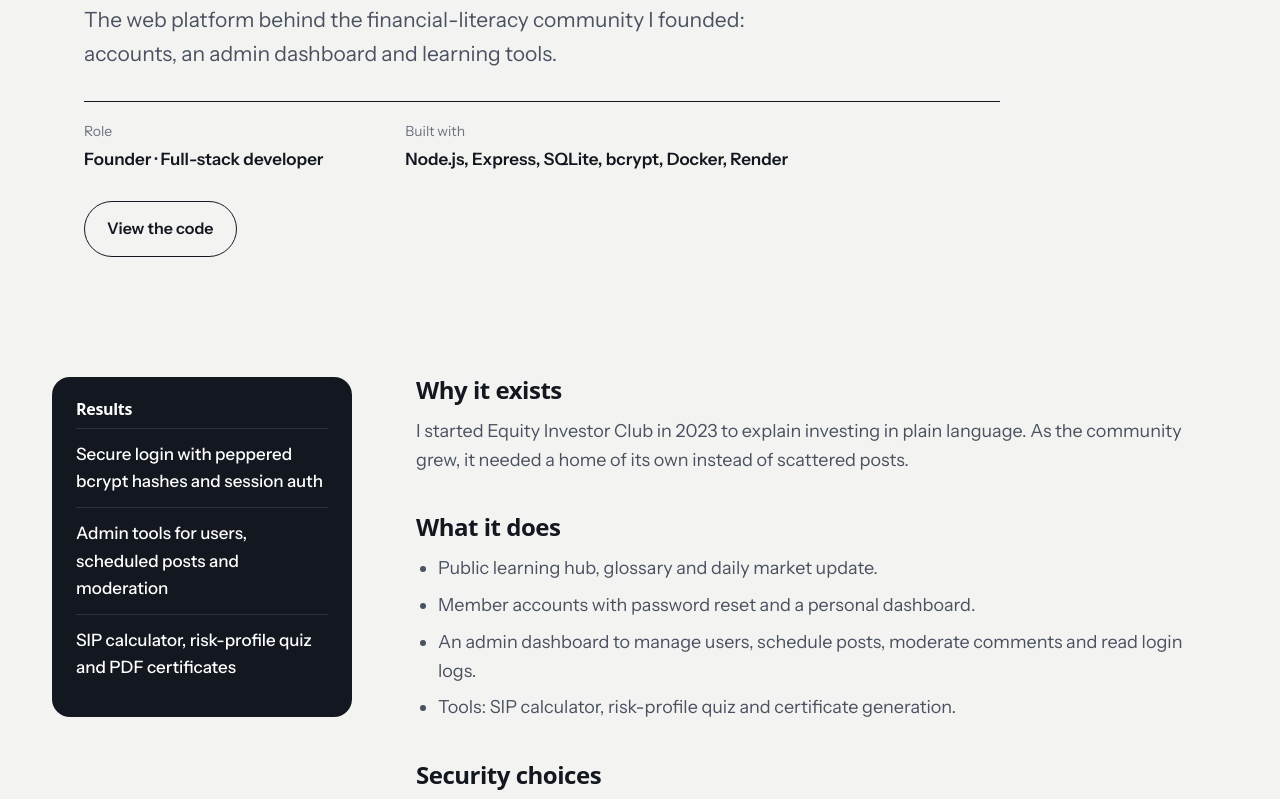
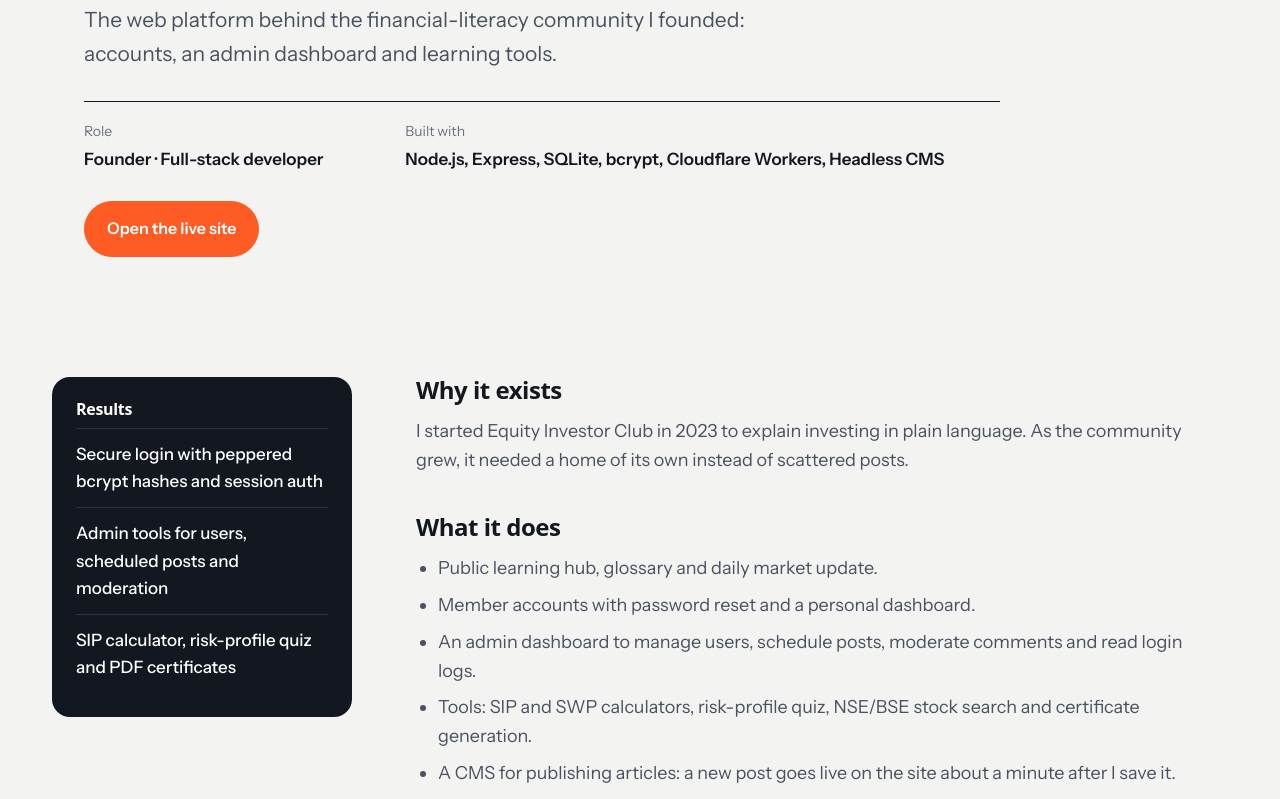
Before and after one commit to Amrithkishore14/2026-updated-portfolio, an Astro site: page /work/equity-investor-club in a window 1280 px wide. Shown: the part 317-1116 px from the top of the page. Built offline with nearby package versions, Linux system fonts and the light colour scheme; Astro itself is replaced by a stand-in of ours; a web font is replaced by a local one.

Commit message:
Equity Investor Club: link the live site, hide the source code
Co-Authored-By: Claude Opus 5.5 <noreply@anthropic.com>
Claude-Session: https://claude.ai/code/session_01SZMSA9qbp34oreBFkMRLLE

```diff
--- a/src/content/projects/equity-investor-club.md
+++ b/src/content/projects/equity-investor-club.md
@@ -6,11 +6,11 @@ order: 3
 year: "2023 – now"
 role: "Founder · Full-stack developer"
 summary: "The web platform behind the financial-literacy community I founded: accounts, an admin dashboard and learning tools."
-stack: ["Node.js", "Express", "SQLite", "bcrypt", "Docker", "Render"]
+stack: ["Node.js", "Express", "SQLite", "bcrypt", "Cloudflare Workers", "Headless CMS"]
 outcomes: ["Secure login with peppered bcrypt hashes and session auth", "Admin tools for users, scheduled posts and moderation", "SIP calculator, risk-profile quiz and PDF certificates"]
-live: ""
+live: "https://equity-investor-club.amrithkishore6.workers.dev"
 liveLabel: "Open the live site"
-code: "https://github.com/Amrithkishore14/equity"
+code: ""
 cover: ""
 gallery: []
 concept: false
@@ -23,7 +23,8 @@ I started Equity Investor Club in 2023 to explain investing in plain language. A
 - Public learning hub, glossary and daily market update.
 - Member accounts with password reset and a personal dashboard.
 - An admin dashboard to manage users, schedule posts, moderate comments and read login logs.
-- Tools: SIP calculator, risk-profile quiz and certificate generation.
+- Tools: SIP and SWP calculators, risk-profile quiz, NSE/BSE stock search and certificate generation.
+- A CMS for publishing articles: a new post goes live on the site about a minute after I save it.
 
 ## Security choices
 Passwords are hashed with bcrypt plus an application pepper, and older hashes upgrade automatically on next login. Sessions are stored server-side, and secrets come from environment variables.
```
